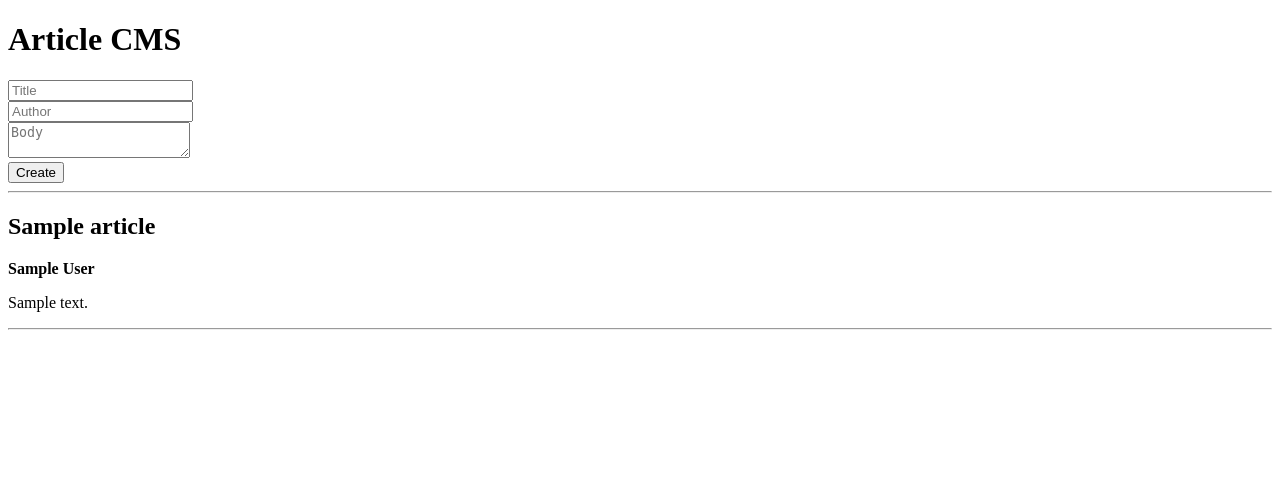
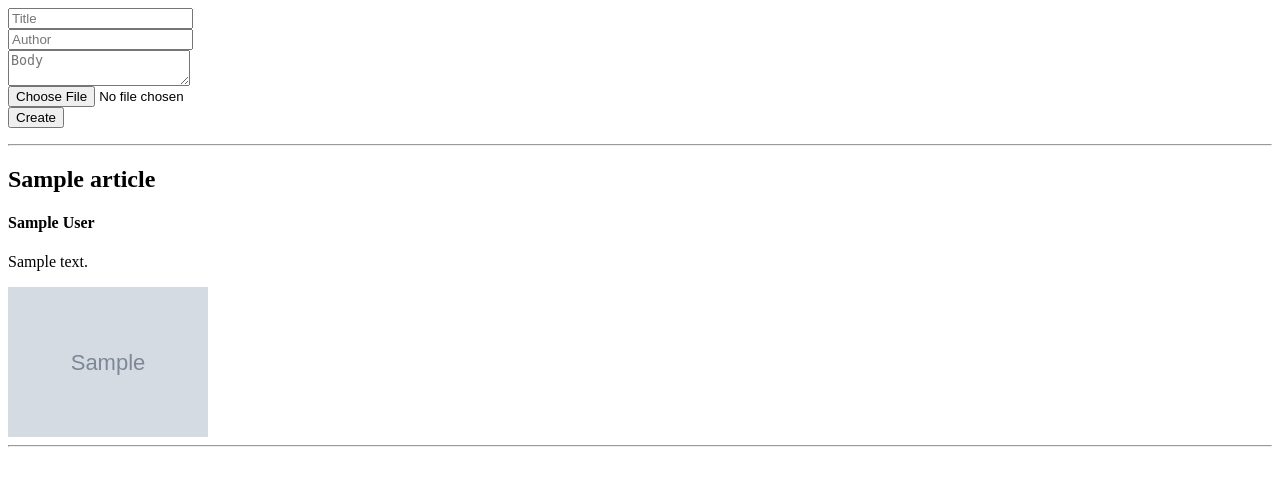
Before and after one commit to varshini00111/flask-cms-project, a Flask app: template app/templates/index.html in a window 1280 px wide. Shown: the top 486 px of the page. Run offline with Flask 3, Linux system fonts and the light colour scheme; the template is opened without the code that fills it: most values are stand-ins (such as "Sample title", 1, 10 or a date in 2020); grey boxes marked "Sample" are stand-in pictures.

Commit message:
Update index.html

```diff
--- a/app/templates/index.html
+++ b/app/templates/index.html
@@ -1,15 +1,11 @@
-<!DOCTYPE html>
-<html>
-<head>
-    <title>Article CMS</title>
-</head>
-<body>
-    <h1>Article CMS</h1>
+<form action="/create" method="POST" enctype="multipart/form-data">
+    <input type="text" name="title" placeholder="Title" required><br>
+    <input type="text" name="author" placeholder="Author" required><br>
+    <textarea name="body" placeholder="Body" required></textarea><br>
 
-    <form method="POST" action="/create">
-        <input name="title" placeholder="Title"><br>
-        <input name="author" placeholder="Author"><br>
-        <textarea name="body" placeholder="Body"></textarea><br>
+    <!-- NEW: Image Upload -->
+    <input type="file" name="image" accept=".png,.jpg,.jpeg"><br>
+
     <button type="submit">Create</button>
 </form>
 
@@ -17,10 +13,12 @@
 
 {% for article in articles %}
     <h2>{{ article.title }}</h2>
-        <p><b>{{ article.author }}</b></p>
+    <h4>{{ article.author }}</h4>
     <p>{{ article.body }}</p>
+
+    {% if article.image_url %}
+        <img src="{{ article.image_url }}" width="200">
+    {% endif %}
+
     <hr>
 {% endfor %}
-
-</body>
-</html>
```
Lines whose indentation alone changed are shown as unchanged.
